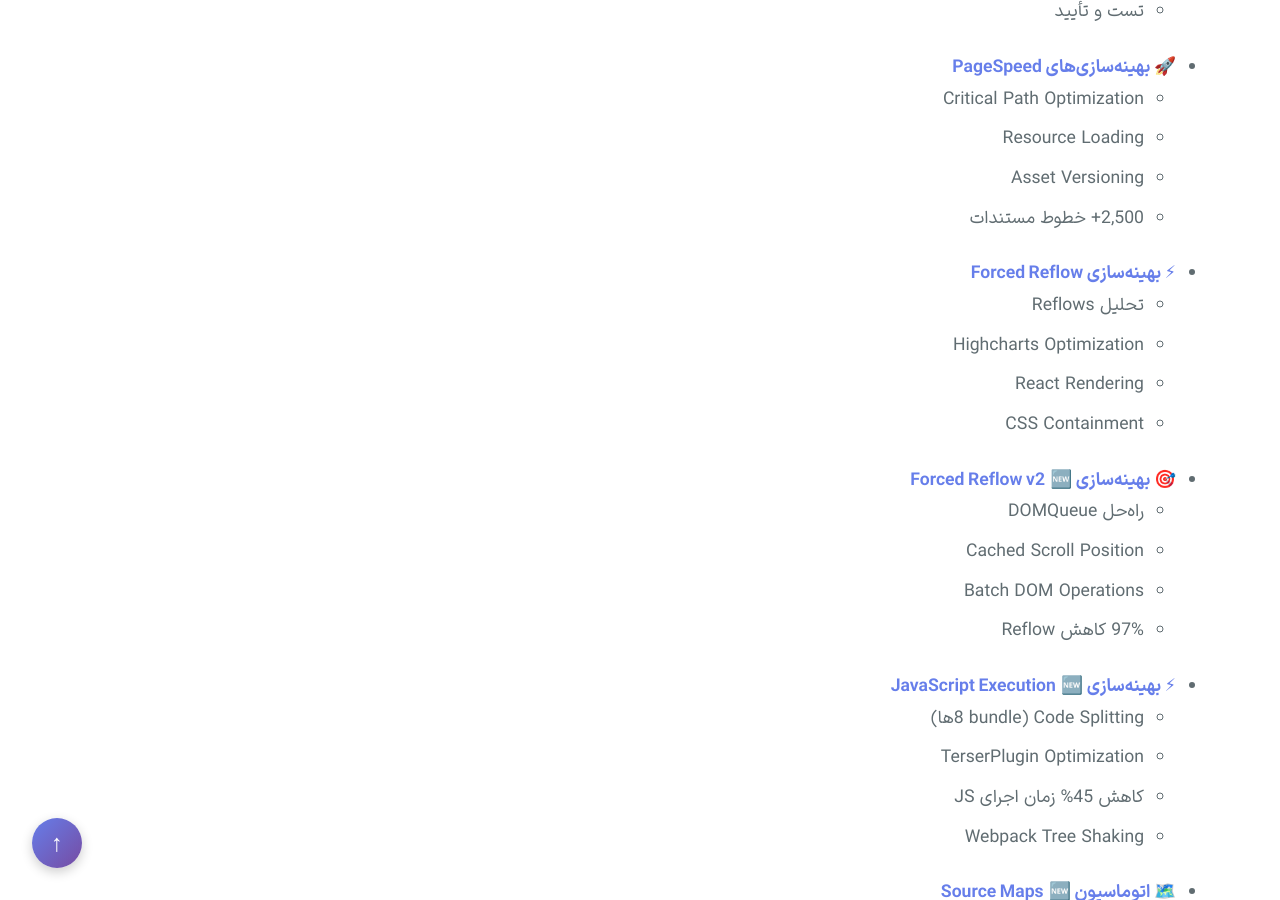
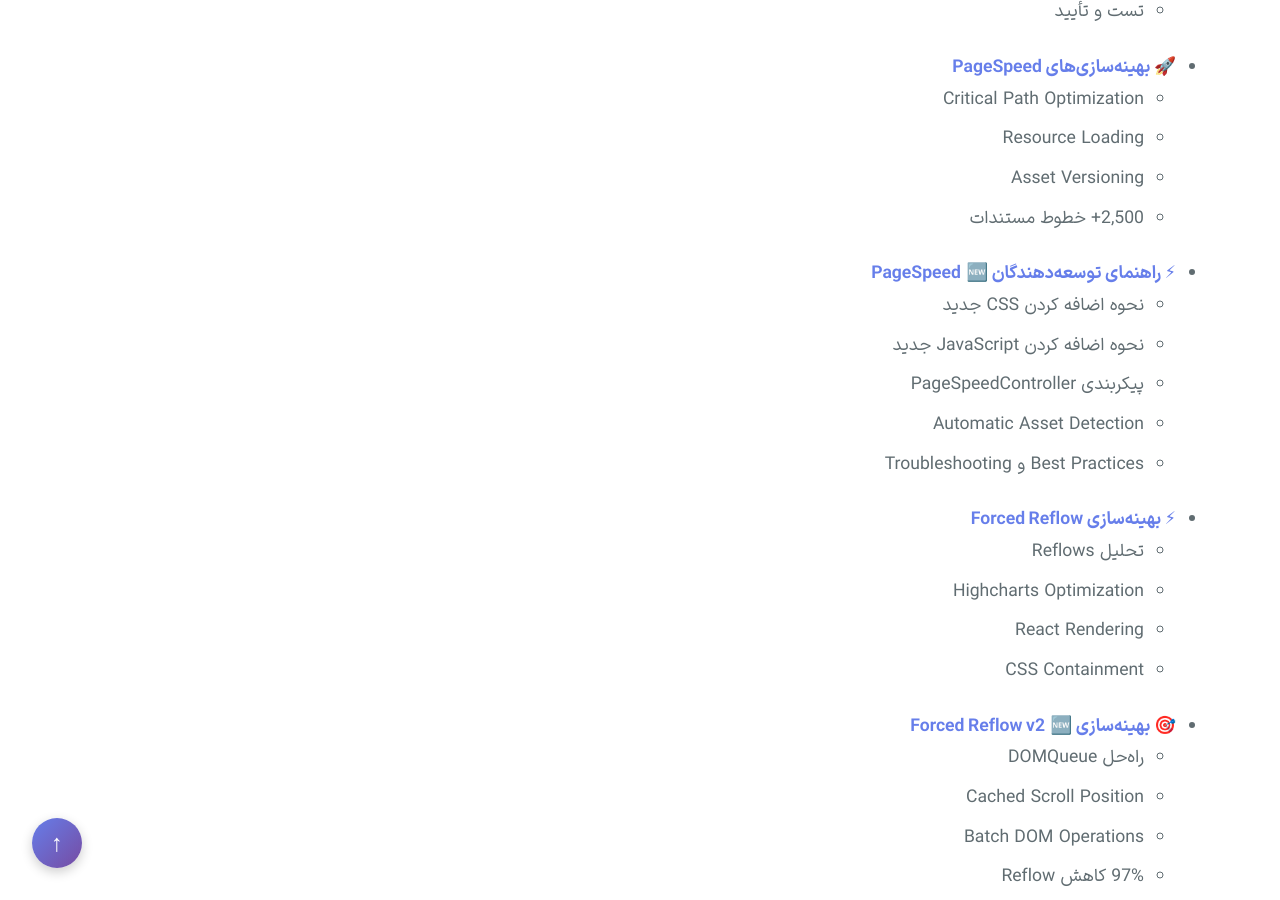
Before and after one commit to MSallehi/report-xpay, a Jekyll site: the page built from index.md, in a window 1280 px wide and 900 px high, scrolled down 2307 px. Built offline with Jekyll 4.4.1, drawn with Linux system fonts in a browser that asks for light colours; our own code applies the rules of GitHub Pages for plain Markdown files; some of the changed text lies outside the part shown.

Commit message:
📚 Sync documentation from Xpay-wp/xpay-wp@699cfbca740d0c5648e353dae85d8ef9a345801a
  Source branch: develop
  Triggered by: MSallehi
  Commit: 699cfbca740d0c5648e353dae85d8ef9a345801a
  Timestamp: 2025-12-23 10:28:09 UTC

```diff
--- a/index.md
+++ b/index.md
@@ -56,6 +56,13 @@
   - Asset Versioning
   - 2,500+ خطوط مستندات
 
+- [**⚡ راهنمای توسعه‌دهندگان PageSpeed**](PAGESPEED-DEVELOPER-GUIDE.md) 🆕
+  - نحوه اضافه کردن CSS جدید
+  - نحوه اضافه کردن JavaScript جدید
+  - پیکربندی PageSpeedController
+  - Automatic Asset Detection
+  - Best Practices و Troubleshooting
+
 - [**⚡ بهینه‌سازی Forced Reflow**](FORCED_REFLOW_OPTIMIZATION.md)
   - تحلیل Reflows
   - Highcharts Optimization
@@ -95,6 +102,13 @@
   - تنظیمات CSP
   - رفع Violations
   - Best Practices
+
+- [**🔒 HSTS Security Policy**](HSTS-SECURITY.md) 🆕
+  - HTTP Strict Transport Security
+  - پیکربندی Nginx/Apache/cPanel
+  - استراتژی استقرار تدریجی
+  - راهنمای DevOps و SEO
+  - تست و Monitoring
 
 ### 🔧 پیکربندی و تنظیمات
 
```
